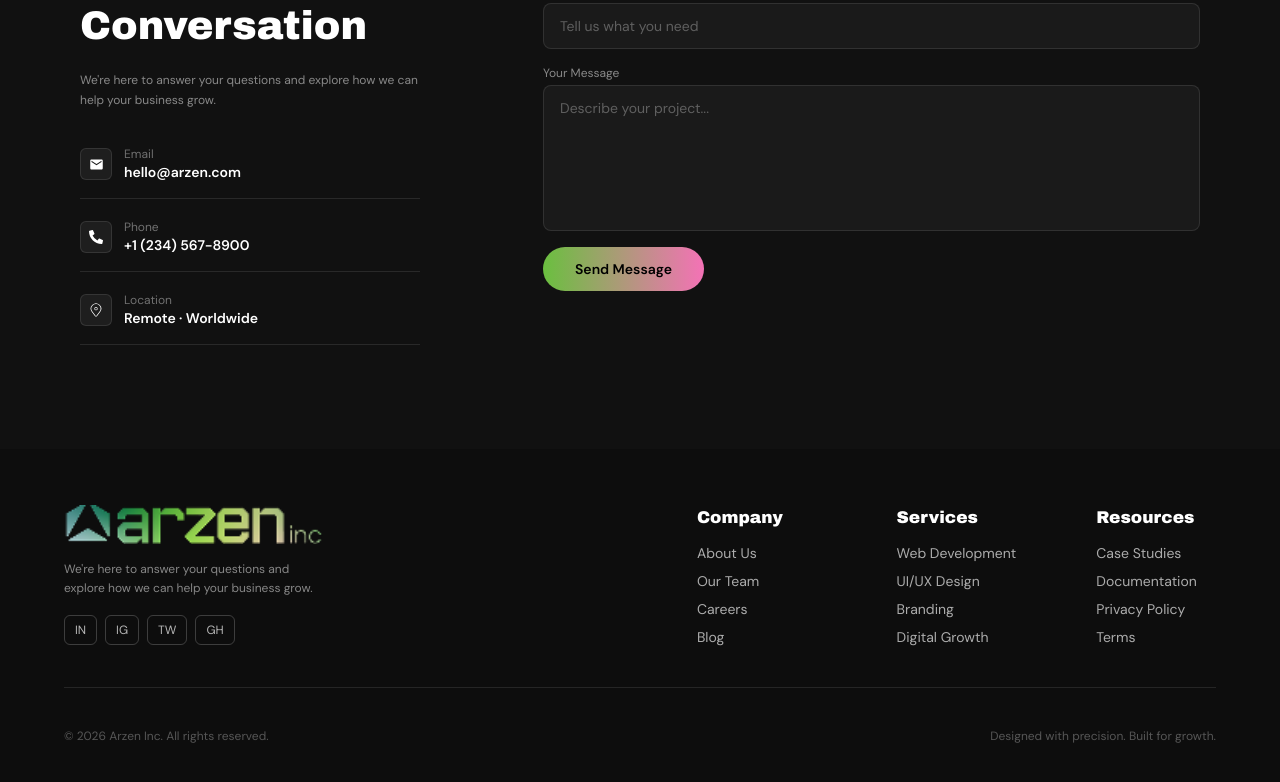
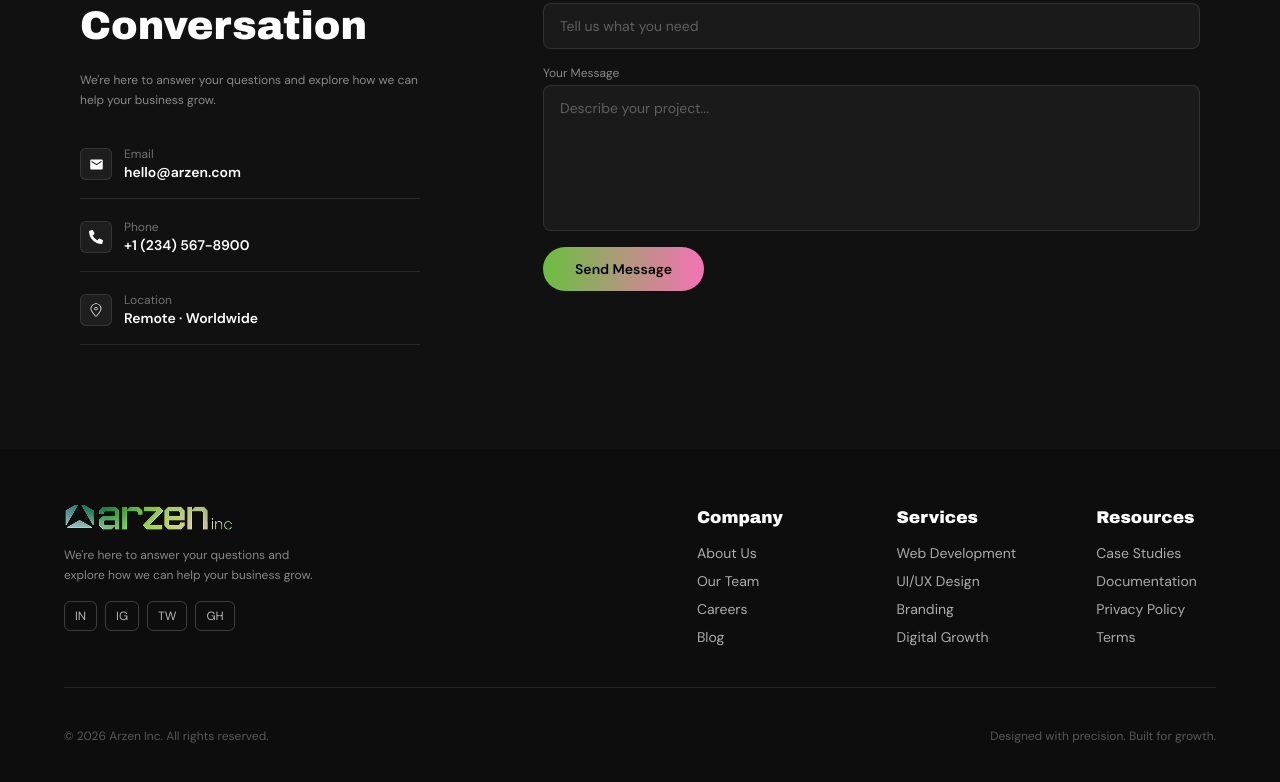
Before and after one commit to IbrahimChaudhary/arzen-nextjs-landing-page, a Next.js app: page / in a window 1280 px wide. Shown: the part 3488-4270 px from the top of the page. Built offline with nearby package versions, Linux system fonts and the light colour scheme.

Commit message:
footer image

```diff
--- a/app/components/Footer.tsx
+++ b/app/components/Footer.tsx
@@ -26,7 +26,7 @@ export default function Footer() {
 
         {/* Brand */}
         <div className="flex flex-col gap-4 max-w-full lg:max-w-[260px]">
-          <Image src="/logo.png" alt="Arzen" width={120} height={40} className="h-auto w-auto" />
+          <Image src="/logo.png" alt="Arzen" width={170} height={25} />
           <p className="text-xs text-white/50 leading-relaxed">
             We're here to answer your questions and explore how we can help your business grow.
           </p>
```
